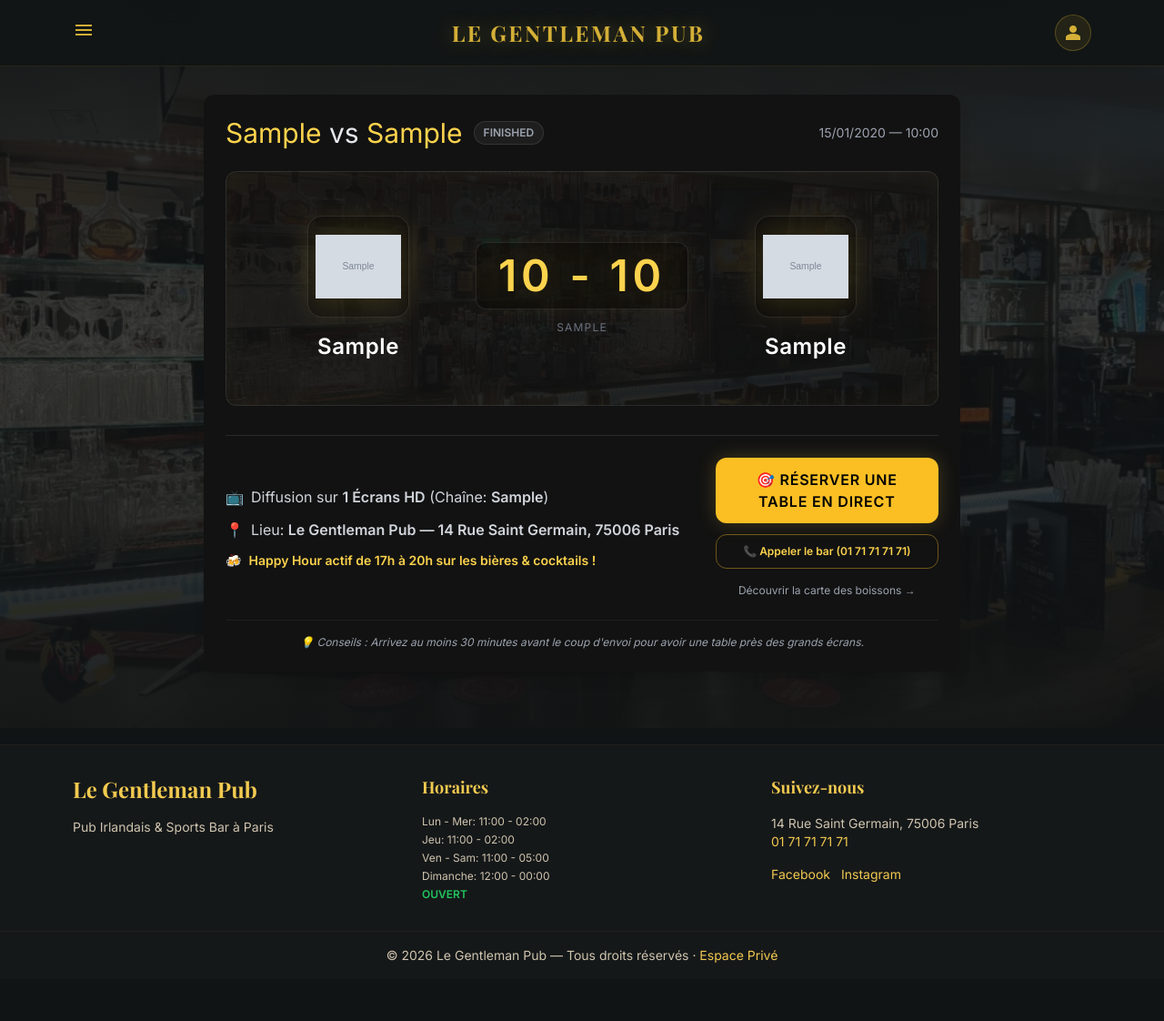
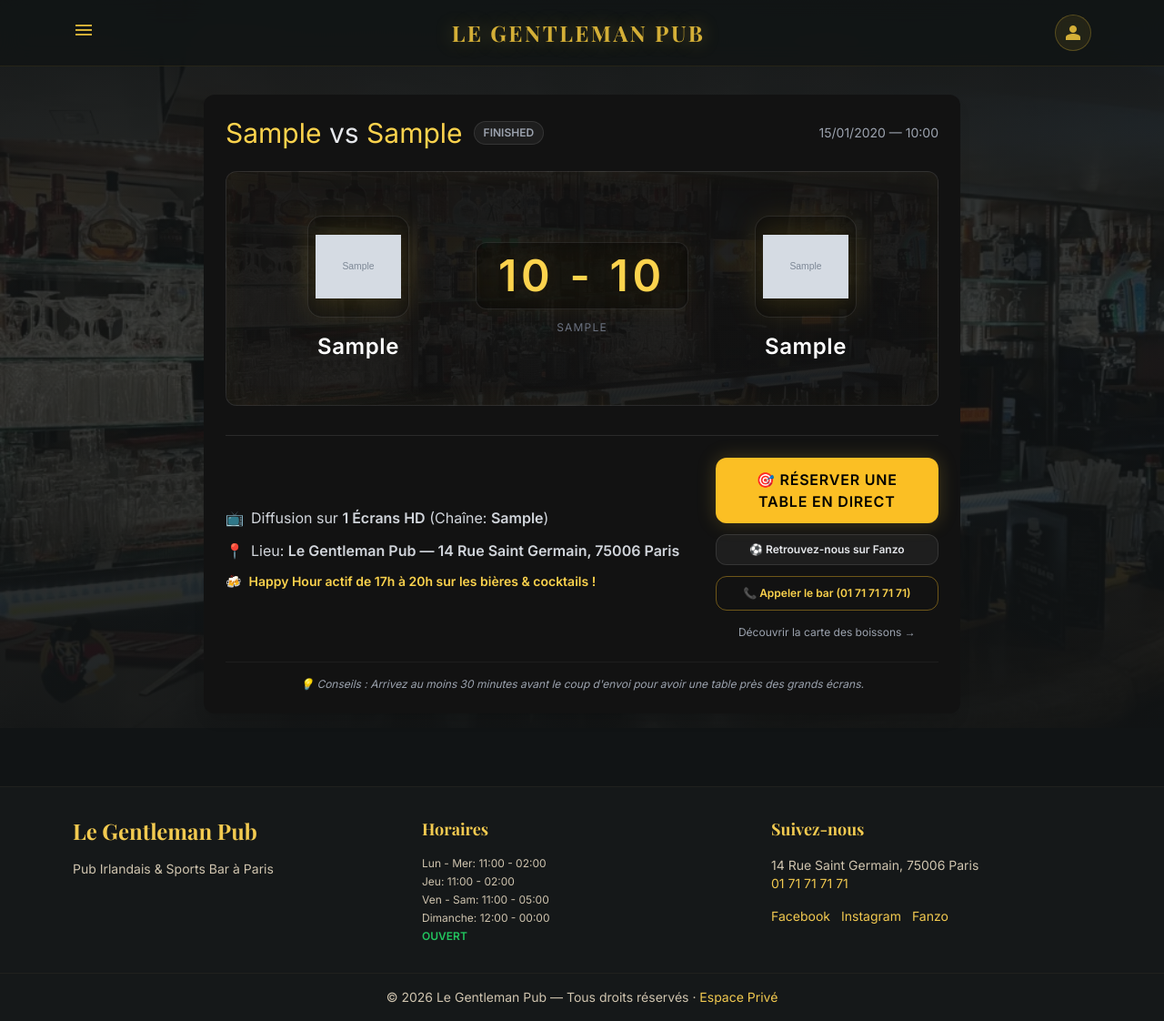
Before and after one commit to Flayrox/GentleMenBar, a PHP site: a page that uses match.php in a window 1280 px wide. Shown: the whole page at 91% size. Before the commit the page ends 1058 px from the top, so only its background shows below. Run offline with PHP 8.4, Linux system fonts and the light colour scheme; data comes from the database, SQL or seed files in the repository; tables that the repository leaves empty hold one stand-in row (values such as "Sample post"); grey boxes marked "Sample" are stand-in pictures; data that the repository does not hold is empty; some libraries are stand-ins or nearby versions; some web fonts are replaced.

Commit message:
fix: fallback Fanzo link display by default on match details and footer

```diff
--- a/includes/footer.php
+++ b/includes/footer.php
@@ -118,9 +118,13 @@ $privacyLabel = config_value('footer_privacy_label', 'Espace Privé');
             <h4 class="font-headline-md text-lg text-primary mb-4"><?php echo e(config_value('footer_socials_title', 'Contact')); ?></h4>
             <p class="text-on-surface-variant text-sm"><?php echo e($address); ?></p>
             <p class="text-on-surface-variant text-sm"><a href="tel:<?php echo preg_replace('/[^0-9+]/', '', $telephone); ?>" class="text-primary hover:text-primary-fixed"><?php echo e($telephone); ?></a></p>
-            <div class="flex gap-3 mt-4 text-sm">
+            <div class="flex flex-wrap gap-3 mt-4 text-sm">
                 <a href="<?php echo e($facebook); ?>" target="_blank" rel="noopener" class="text-primary hover:text-primary-fixed">Facebook</a>
                 <a href="<?php echo e($instagram); ?>" target="_blank" rel="noopener" class="text-primary hover:text-primary-fixed">Instagram</a>
+                <?php $fanzoUrl = config_value('booking_fanzo_url', 'https://www.fanzo.com/fr/bar/76733/gentleman-pub'); ?>
+                <?php if (!empty($fanzoUrl)): ?>
+                  <a href="<?php echo e($fanzoUrl); ?>" target="_blank" rel="noopener" class="text-primary hover:text-primary-fixed">Fanzo</a>
+                <?php endif; ?>
             </div>
         </div>
     </div>
--- a/match.php
+++ b/match.php
@@ -161,8 +161,9 @@ echo "<script type=\"application/ld+json\">" . json_encode($event, JSON_UNESCAPE
             <span>🎯 Réserver une table en direct</span>
         </button>
 
-        <?php if (!empty(config_value('booking_fanzo_url'))): ?>
-          <a href="<?php echo e(config_value('booking_fanzo_url', 'https://www.fanzo.com/fr/bar/76733/gentleman-pub')); ?>" target="_blank" rel="noopener" class="w-full text-center bg-white/5 border border-white/10 text-gray-200 px-4 py-2 rounded-xl font-semibold hover:border-amber-400/40 hover:text-amber-300 transition-all text-xs flex items-center justify-center gap-2">
+        <?php $fanzoLink = config_value('booking_fanzo_url', 'https://www.fanzo.com/fr/bar/76733/gentleman-pub'); ?>
+        <?php if (!empty($fanzoLink)): ?>
+          <a href="<?php echo e($fanzoLink); ?>" target="_blank" rel="noopener" class="w-full text-center bg-white/5 border border-white/10 text-gray-200 px-4 py-2 rounded-xl font-semibold hover:border-amber-400/40 hover:text-amber-300 transition-all text-xs flex items-center justify-center gap-2">
               <span>⚽ Retrouvez-nous sur Fanzo</span>
           </a>
         <?php endif; ?>
```
